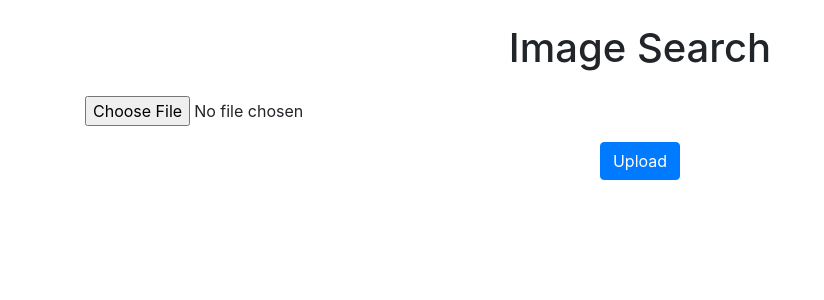
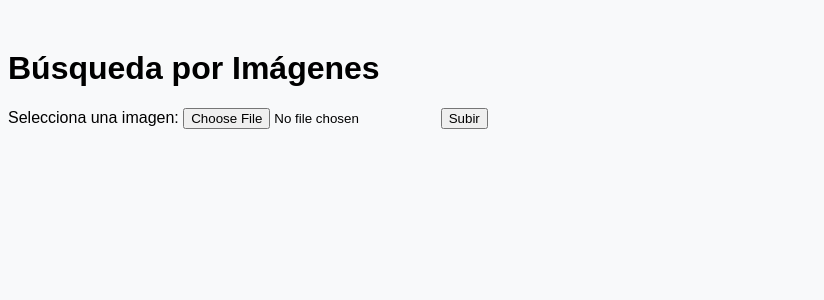
Before and after one commit to Mattew03/Proyecto-IIB-RI, a Flask app: template frontend/templates/index.html in a window 1280 px wide. Shown: the top 300 px of the page, without its empty margins (0-824 px from the left). Run offline with Flask 3, Linux system fonts and the light colour scheme; the template is opened without the code that fills it, so the values that code supplies are empty; parts of the project's set-up code (start-up, migrations or seed data) failed here and were passed over; some libraries are stand-ins or nearby versions.

Commit message:
Muestra pero no imagenes :(

```diff
--- a/frontend/static/script.js
+++ b/frontend/static/script.js
@@ -1,23 +1,46 @@
-document.getElementById('uploadForm').onsubmit = async (e) => {
-    e.preventDefault(); // Prevenir el comportamiento por defecto del formulario
+document.getElementById('uploadForm').addEventListener('submit', async function(event) {
+    event.preventDefault();
+
+    let fileInput = document.getElementById('fileInput');
+    if (fileInput.files.length === 0) {
+        alert('Please select a file.');
+        return;
+    }
+
     let formData = new FormData();
-    formData.append('file', document.getElementById('fileInput').files[0]);
+    formData.append('file', fileInput.files[0]);
 
-    const response = await fetch('/upload', {
-        method: 'POST',
-        body: formData
-    });
+    try {
+        let response = await fetch('/upload', {
+            method: 'POST',
+            body: formData
+        });
 
-    const result = await response.json();
-    const resultDiv = document.getElementById('result');
+        if (!response.ok) {
+            let errorText = await response.text();
+            throw new Error(errorText);
+        }
+
+        let result = await response.json();
+        displayResult(result);
+    } catch (error) {
+        console.error('Error:', error);
+        alert('Failed to upload image.');
+    }
+});
+
+function displayResult(result) {
+    let resultDiv = document.getElementById('result');
     resultDiv.innerHTML = '';
 
-    result.image_files.forEach((file, index) => {
-        const img = document.createElement('img');
-        img.src = `/caltech-101/${file.split('\\').pop()}`;
-        img.alt = `Similar image ${index + 1}`;
-        img.style.width = '200px';
-        img.style.margin = '10px';
-        resultDiv.appendChild(img);
-    });
-};
+    if (result.error) {
+        resultDiv.textContent = result.error;
+    } else {
+        result.similar_images.forEach(image => {
+            let imgElement = document.createElement('img');
+            imgElement.src = `/caltech-101/${image}`;
+            imgElement.className = 'img-fluid img-thumbnail';
+            resultDiv.appendChild(imgElement);
+        });
+    }
+}
--- a/frontend/static/style.css
+++ b/frontend/static/style.css
@@ -1,25 +1,17 @@
 body {
     font-family: Arial, sans-serif;
+    background-color: #f8f9fa;
 }
 
 .container {
-    width: 50%;
-    margin: auto;
-    padding-top: 50px;
+    margin-top: 50px;
 }
 
-input[type="file"] {
-    display: block;
-    margin-bottom: 20px;
+#result img {
+    margin-bottom: 15px;
 }
 
-button {
-    display: block;
-    margin-top: 20px;
+#result .img-thumbnail {
+    max-height: 200px;
+    object-fit: cover;
 }
-
-#result {
-    margin-top: 20px;
-    padding: 10px;
-    border: 1px solid #ccc;
-}
--- a/frontend/templates/index.html
+++ b/frontend/templates/index.html
@@ -3,28 +3,21 @@
 <head>
     <meta charset="UTF-8">
     <meta name="viewport" content="width=device-width, initial-scale=1.0">
-    <title>Image Search</title>
-    <link rel="stylesheet" href="https://maxcdn.bootstrapcdn.com/bootstrap/4.5.2/css/bootstrap.min.css">
-    <link rel="stylesheet" href="{{ url_for('static', filename='styles.css') }}">
+    <title>Búsqueda por Imágenes</title>
+    <link rel="stylesheet" href="{{ url_for('static', filename='style.css') }}">
 </head>
 <body>
     <div class="container">
-        <h1 class="text-center my-4">Image Search</h1>
+        <h1>Búsqueda por Imágenes</h1>
+        <form action="{{ url_for('upload_file') }}" method="post" enctype="multipart/form-data">
+            <label for="file">Selecciona una imagen:</label>
+            <input type="file" name="file" id="file" accept="image/*">
+            <button type="submit">Subir</button>
+        </form>
         {% if error %}
-            <div class="alert alert-danger" role="alert">
-                {{ error }}
-            </div>
+            <p class="error">{{ error }}</p>
         {% endif %}
-        <form id="uploadForm" action="/upload" method="post" enctype="multipart/form-data" class="text-center">
-            <div class="form-group">
-                <input type="file" name="file" id="fileInput" accept="image/*" class="form-control-file">
-            </div>
-            <button type="submit" class="btn btn-primary">Upload</button>
-        </form>
-        <div id="result" class="mt-4"></div>
     </div>
-    <script src="https://code.jquery.com/jquery-3.5.1.min.js"></script>
-    <script src="https://maxcdn.bootstrapcdn.com/bootstrap/4.5.2/js/bootstrap.min.js"></script>
     <script src="{{ url_for('static', filename='script.js') }}"></script>
 </body>
 </html>
```
Also changed, not shown: backend/uploads/Cat_November_2010-1a.jpg (added), 2 other files.
